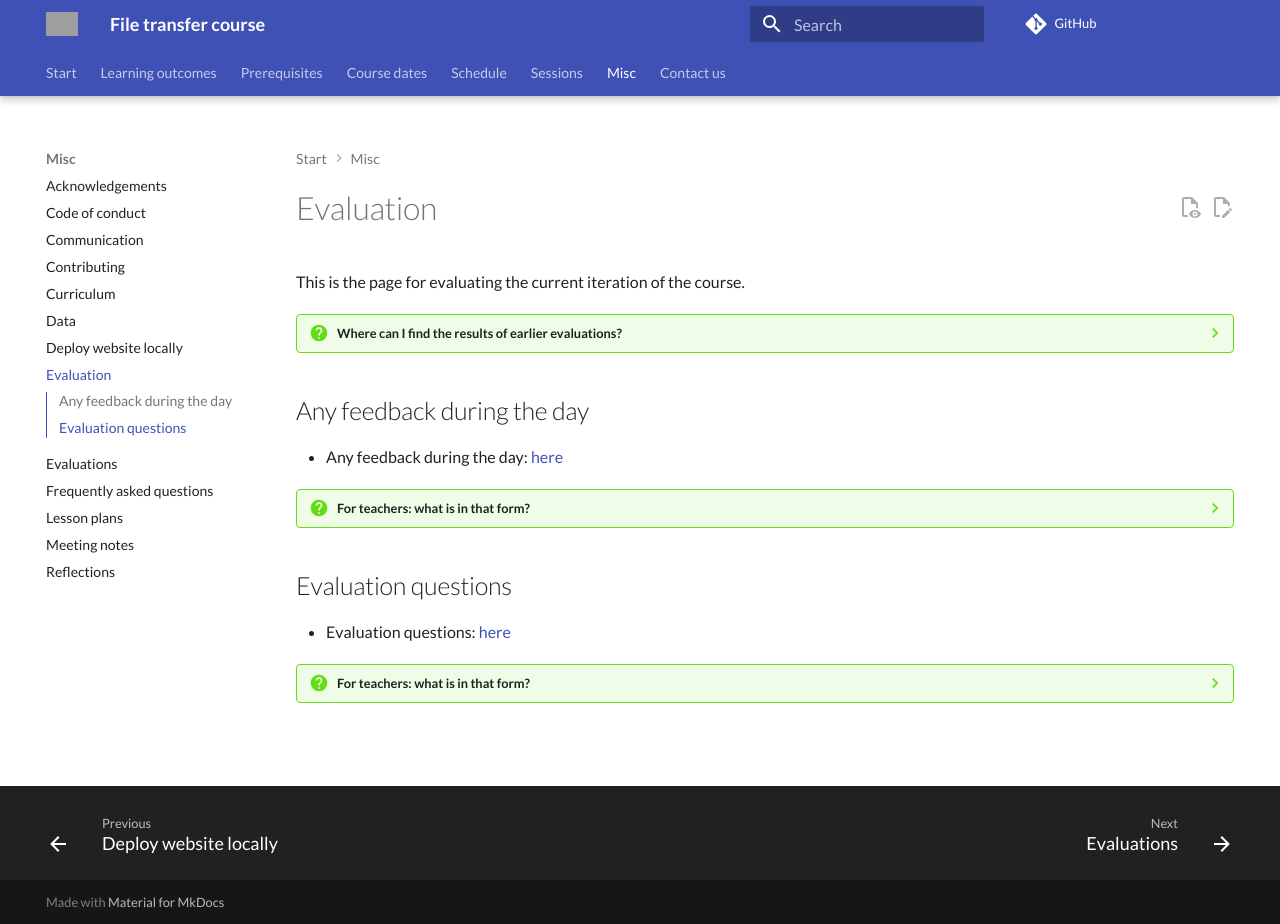
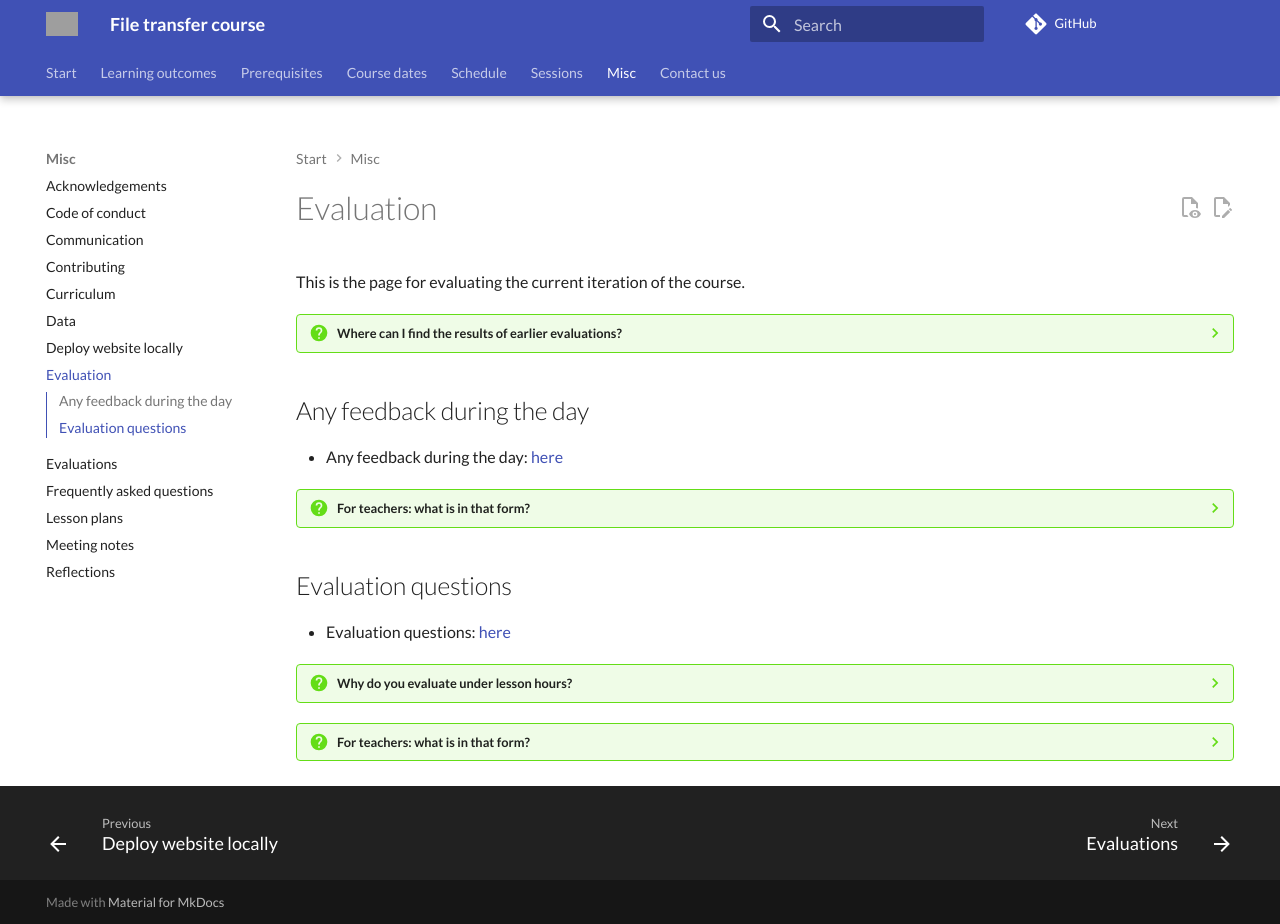
Before and after one commit to UPPMAX/naiss_file_transfer_course, an MkDocs documentation site: the page built from docs/evaluation.md, in a window 1280 px wide and 924 px high. Built offline with MkDocs 1.6.1 and Material for MkDocs 9.7.7, drawn with Linux system fonts in a browser that asks for light colours; comment, search, counter and statistics services are not loaded; grey boxes are pictures that could not be loaded.

Commit message:
Add 'Why do you evaluate under lesson hours?'

```diff
--- a/docs/evaluation.md
+++ b/docs/evaluation.md
@@ -26,6 +26,12 @@ This is the page for evaluating the current iteration of the course.
 ## Evaluation questions
 
 - Evaluation questions: [here](https://docs.google.com/forms/d/e/1FAIpQLSerepZRASbdMnFtNlXNWETDl1FcQaIp6snlK1ShOheoyCHEyQ/viewform?usp=header)
+
+???- question "Why do you evaluate under lesson hours?"
+
+    Because we value your time: your free time should be your free time.
+
+    We think the time lost teaching is worth it to improve our teaching.
 
 ???- question "For teachers: what is in that form?"
 
```
